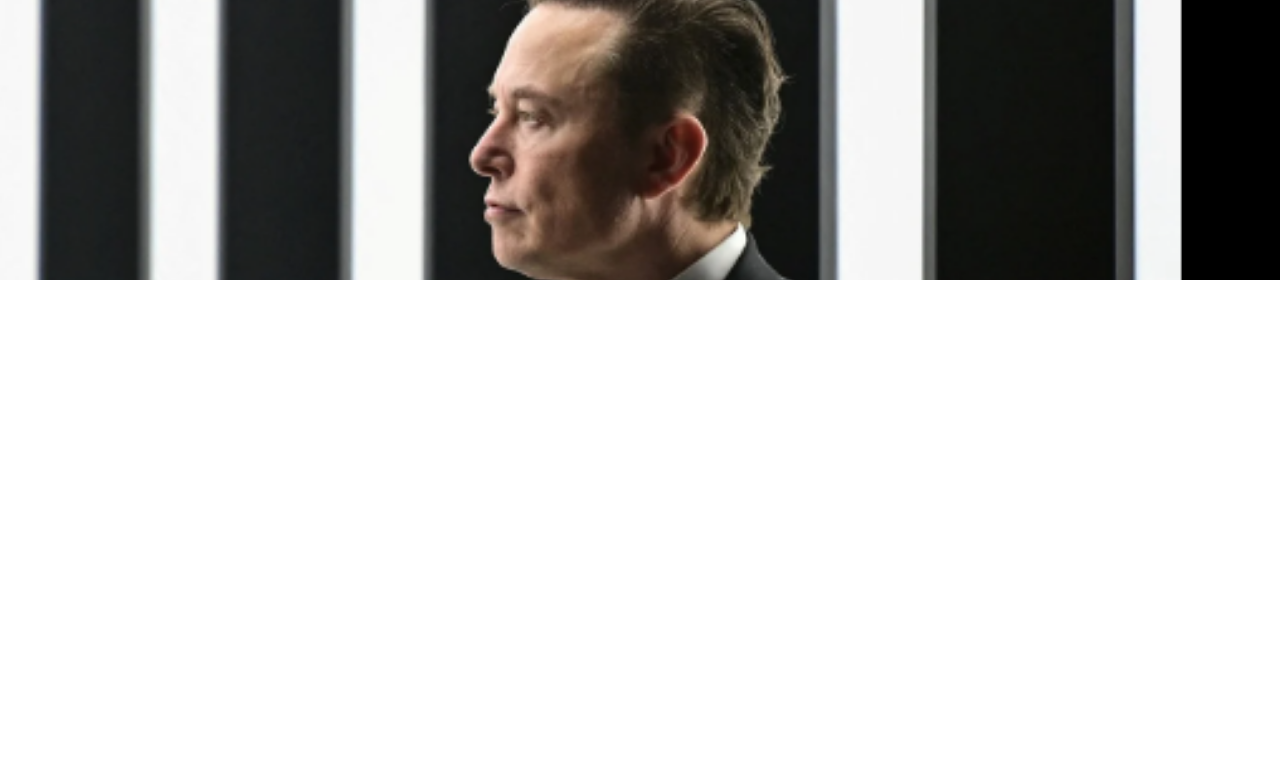
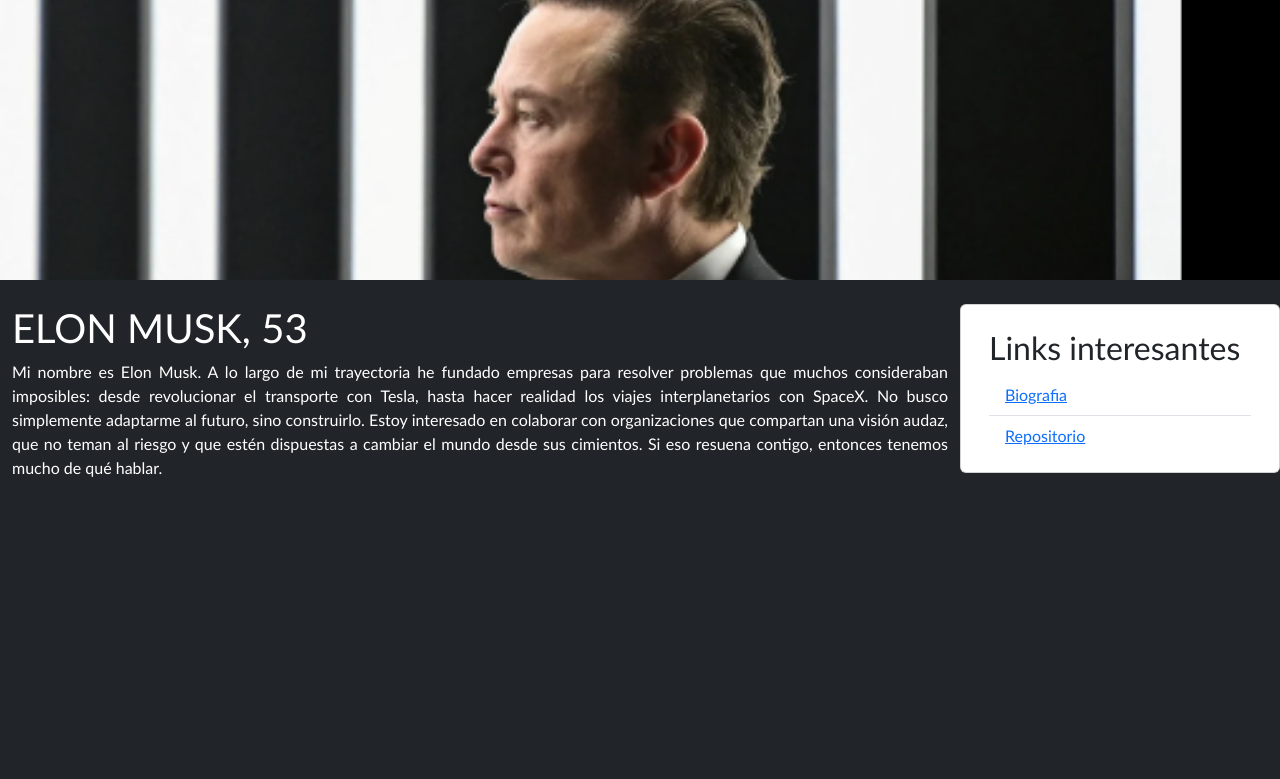
Before and after one commit to Eduu115/AboutMePractice, a plain HTML site: page index.html in a window 1280 px wide. Drawn offline with Linux system fonts and the light colour scheme.

Commit message:
semi-finished

```diff
--- a/css/estilos.css
+++ b/css/estilos.css
@@ -6,10 +6,26 @@ html, body{
 main, section{
     height: 100%;
 }
-
+*{
+    font-family: 'Gill Sans', 'Gill Sans MT', Calibri, 'Trebuchet MS', sans-serif;
+}
 #contenedor-img{
     max-height: 35%;
 }
 #contenedor-contenido{
     height: 65%;
 }
+#asideCard{
+    height: max-content;
+}
+#presentacion{
+    text-align: justify;
+}
+a{
+    transition: color;
+    transition-duration: 0.5s;
+
+}
+a:hover{
+    color: black;
+}
--- a/index.html
+++ b/index.html
@@ -11,7 +11,7 @@
     </head>
     <body>
         <!-- INICIO MAIN -->
-        <main class="h-100">
+        <main class="h-100 bg-dark text-white">
             <!-- PRIMERA FILA QUE OCUPA TODA LA SECCION ABOUT ME -->
             <section class="row row-cols-1">
                 <!-- COL IMAGEN Y MAS -->
@@ -22,8 +22,30 @@
                 <!-- COL CONTENT (GRID) -->
                 <div class="p-0 m-0 col" id="contenedor-contenido">
                     <!-- COMIENZO -->
-                    <div class="h-100">
-
+                    <div class="h-100 row p-4 row-cols-1 row-cols-sm-1 row-cols-md-2 row-cols-lg-2">
+                        <!-- Contenido principal -->
+                        <div id="contenido" class="w-sm-100 col-md-8 col-lg-9">
+                            <h1>ELON MUSK, 53</h1>
+                            <p id="presentacion">
+                                Mi nombre es Elon Musk. A lo largo de mi trayectoria he fundado empresas para resolver problemas que muchos consideraban imposibles: desde revolucionar el transporte con Tesla, hasta hacer realidad los viajes
+                                 interplanetarios con SpaceX. No busco simplemente adaptarme al futuro, sino construirlo.
+                                Estoy interesado en colaborar con organizaciones que compartan una visión audaz,
+                                 que no teman al riesgo y que estén dispuestas a cambiar el mundo desde sus cimientos.
+                                  Si eso resuena contigo, entonces tenemos mucho de qué hablar.
+                            </p>
+                        </div>
+                        <!-- FIN Contenido principal -->
+                        <!-- ASIDE CARD -->
+                        <div id="asideCard" class="card col col col-md-4 col-lg-3">
+                            <div class="card-body">
+                                <h2 class="card-title pt-2">Links interesantes</h2>
+                                <ul class="list-group list-group-flush">
+                                    <li class="list-group-item"><a href="https://es.wikipedia.org/wiki/Elon_Musk">Biografia</a></li>
+                                    <li class="list-group-item"><a href="https://github.com/Eduu115/AboutMePractice">Repositorio</a></li>
+                                </ul>
+                            </div>
+                        </div>
+                        <!-- FIN ASIDE CARD -->
                     </div>
                 </div>
                 <!-- FIN COL CONTENT -->
```
Also changed, not shown: info.txt.
